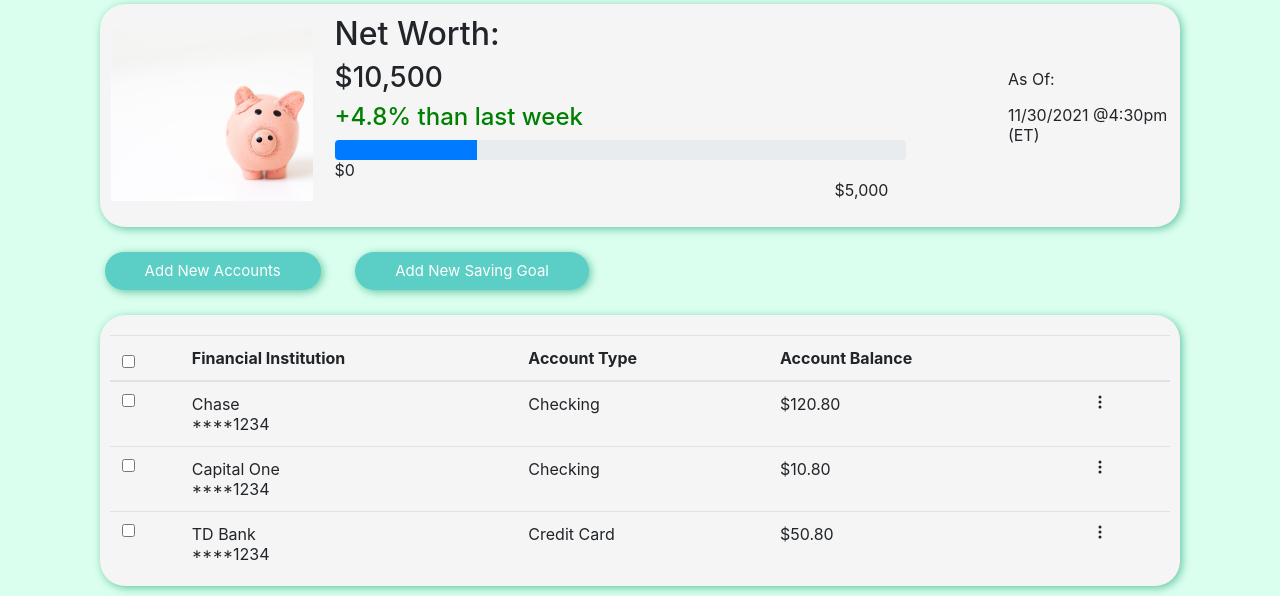
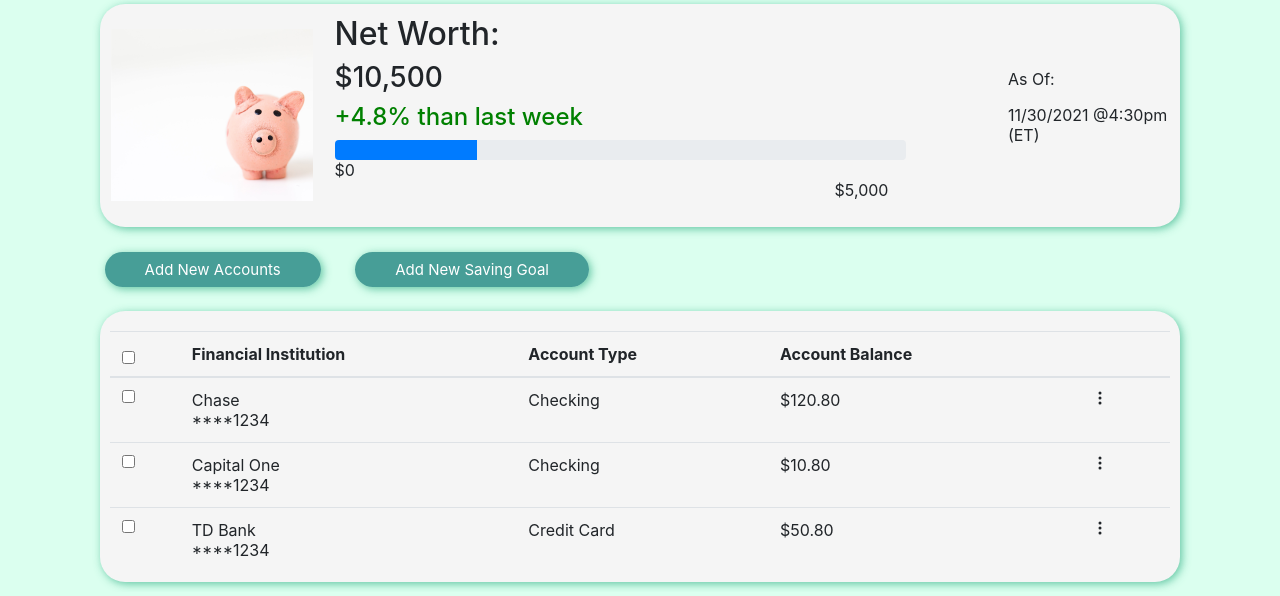
Before and after one commit to Monirul1/UI_Design_Final_Project, a Flask app: page /account_details in a window 1280 px wide. Shown: the part 344-940 px from the top of the page. Run offline with Flask 2, Linux system fonts and the light colour scheme; some libraries are stand-ins or nearby versions.

Commit message:
refined buttons

```diff
--- a/static/styles/account_details.css
+++ b/static/styles/account_details.css
@@ -18,6 +18,38 @@
     padding: 10px;
 }
 
+.btn-content{
+    padding: 8px 40px;
+    text-align: center;
+    margin: 15px;
+    cursor: pointer;
+    border-width: 0px;
+    background: #479e97;
+    border-radius: 50px;
+    font-size: large;
+    color: white;
+    font-size: 15px;
+    box-shadow: 2px 2px 8px #3db48bc2;
+}
+
+.btn-content:hover{
+    background: #3f3cf1d0;
+}
+
+a:link {
+    text-decoration: none;
+}
+
+a:hover {
+    color: white;
+}
+
+.btn-box{
+    text-align: left;
+    margin-top: 30px;
+    margin-bottom: 30px;
+}
+
 .profile{
     margin-left: 20px;
 }
--- a/static/styles/base.css
+++ b/static/styles/base.css
@@ -40,6 +40,10 @@
     box-shadow: 2px 2px 8px #3db48bc2;
 }
 
+.btn:hover{
+    background: #3f3cf1d0;
+}
+
 .logout{
     background-color: #e67e22;
 }
@@ -48,7 +52,7 @@ a:link {
     text-decoration: none;
 }
 a:hover {
-    color: black;
+    color: white;
     text-decoration: underline;
 }
 
--- a/templates/account_details.html
+++ b/templates/account_details.html
@@ -44,9 +44,9 @@
 
         </div>
 
-        <div style="text-align: left;">
-            <a href="/account_details" class="btn" style="background-color: #5BCFC5;">Add New Accounts</a>
-            <a href="/account_details" class="btn" style="background-color: #5BCFC5;">Add New Saving Goal</a>
+        <div class="btn-box">
+            <a href="/account_details" class="btn-content">Add New Accounts</a>
+            <a href="/account_details" class="btn-content">Add New Saving Goal</a>
         </div>
 
         <div class="cornerCanvas">
--- a/templates/transactions.html
+++ b/templates/transactions.html
@@ -56,7 +56,7 @@
                     <th scope="col">Amount</th>
                     <th scope="col">Type</th>
                     <th scope="col">
-                        <a href="/account_insights" class="btn" style="background-color: #5BCFC5;">Generate Insights</a>
+                        <a href="/account_insights" class="btn-content">Generate Insights</a>
                   </tr>
                 </thead>
                 <tbody>
```
Also changed, not shown: static/styles/account_insights.css (+2 -8 lines), static/styles/transactions.css (+27 -0 lines).
